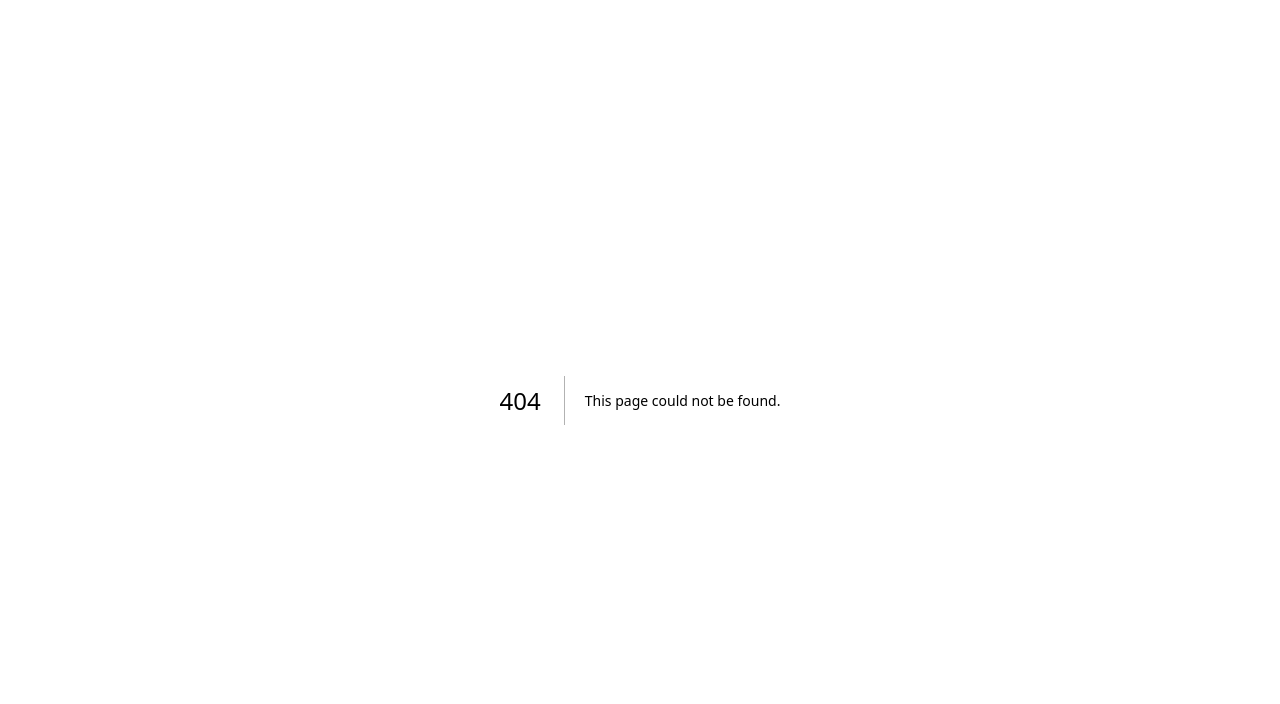
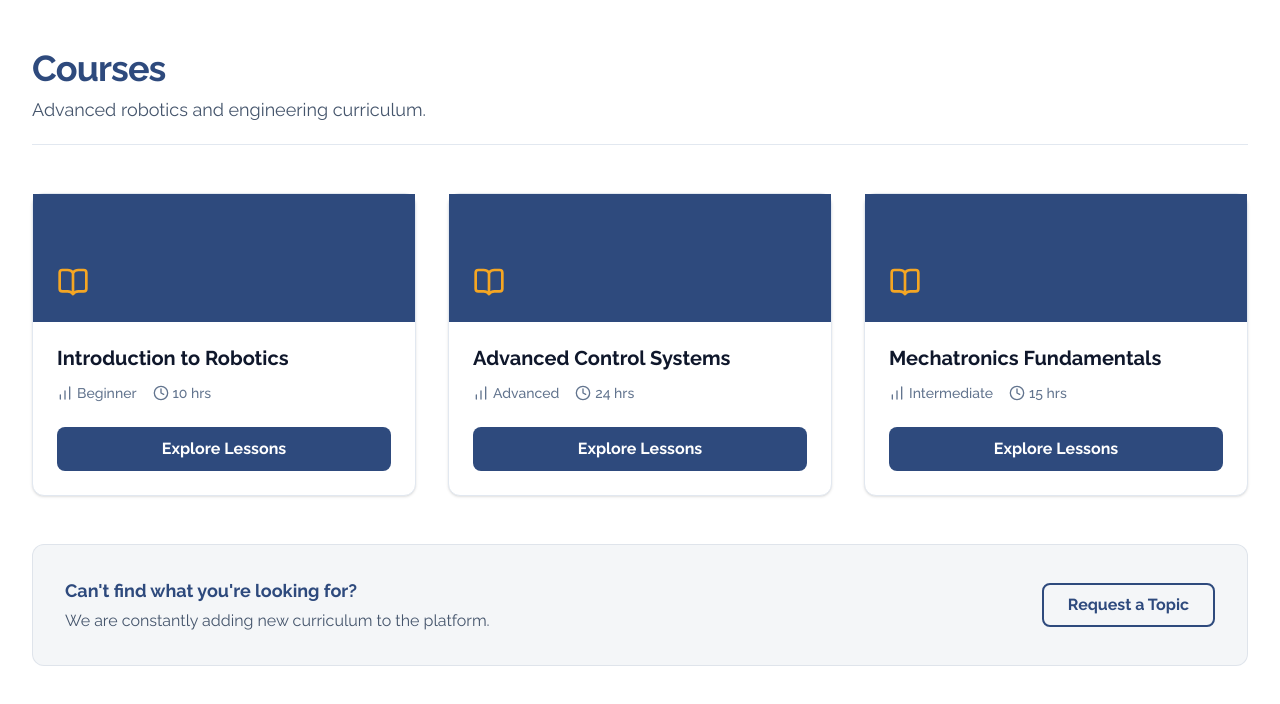
Before and after one commit to KerelosNasser/code-red, a Next.js app: page /courses in a window 1280 px wide. Before the commit this address had no page. Shown: the top 704 px of the page. Built offline with nearby package versions, Linux system fonts and the light colour scheme.

Commit message:
feat: scaffold about, store, and courses pages

```diff
--- /dev/null
+++ b/app/about/page.tsx
@@ -0,0 +1,36 @@
+export default function AboutPage() {
+  return (
+    <div className="mx-auto max-w-7xl px-4 py-12 sm:px-6 lg:px-8">
+      <div className="mb-8 border-b border-slate-200 pb-5">
+        <h1 className="text-4xl font-bold tracking-tight text-[#2E4A7D]">About DaRa</h1>
+        <p className="mt-2 text-lg font-medium text-[#F5A623] uppercase tracking-wider">
+          Didaskalia Advanced Robotics Association
+        </p>
+      </div>
+
+      <div className="grid grid-cols-1 md:grid-cols-2 gap-12 items-start">
+        <div className="space-y-6 text-slate-700 leading-relaxed">
+          <p className="text-xl font-semibold text-slate-900">
+            Pioneering the future of robotics education through structured learning and community engagement.
+          </p>
+          <p>
+            DaRa is a dedicated association focused on bringing advanced robotics and engineering concepts to students and enthusiasts. Our mission is to bridge the gap between theoretical knowledge and practical application.
+          </p>
+          <p>
+            Through our specialized curriculum, hands-on workshops, and competitive challenges, we prepare the next generation of innovators to excel in the rapidly evolving field of technology.
+          </p>
+        </div>
+
+        <div className="rounded-xl border border-slate-200 bg-white p-8 shadow-sm space-y-4">
+          <h3 className="text-xl font-bold text-[#2E4A7D]">Our Core Values</h3>
+          <ul className="space-y-3 list-disc list-inside text-slate-600 font-medium">
+            <li>Precision in Engineering</li>
+            <li>Structure in Learning</li>
+            <li>Innovation in Design</li>
+            <li>Excellence in Execution</li>
+          </ul>
+        </div>
+      </div>
+    </div>
+  )
+}
--- /dev/null
+++ b/app/courses/page.tsx
@@ -0,0 +1,55 @@
+import { BookOpen, Clock, BarChart } from "lucide-react"
+
+export default function CoursesPage() {
+  return (
+    <div className="mx-auto max-w-7xl px-4 py-12 sm:px-6 lg:px-8">
+      <div className="mb-12 border-b border-slate-200 pb-5">
+        <h1 className="text-4xl font-bold tracking-tight text-[#2E4A7D]">Courses</h1>
+        <p className="mt-2 text-lg text-slate-600">Advanced robotics and engineering curriculum.</p>
+      </div>
+
+      <div className="grid grid-cols-1 gap-8 md:grid-cols-2 lg:grid-cols-3">
+        {/* Placeholder for Course Cards */}
+        {[
+          { title: "Introduction to Robotics", level: "Beginner", time: "10 hrs" },
+          { title: "Advanced Control Systems", level: "Advanced", time: "24 hrs" },
+          { title: "Mechatronics Fundamentals", level: "Intermediate", time: "15 hrs" },
+        ].map((course, i) => (
+          <div key={i} className="flex flex-col rounded-xl border border-slate-200 bg-white shadow-sm transition-all hover:border-[#F5A623]/30">
+            <div className="h-32 bg-[#2E4A7D] p-6 flex items-end">
+              <BookOpen className="h-8 w-8 text-[#F5A623]" />
+            </div>
+            <div className="p-6 flex-1 flex flex-col">
+              <div className="flex-1 space-y-3">
+                <h3 className="text-xl font-bold text-slate-900 leading-tight">{course.title}</h3>
+                <div className="flex items-center gap-4 text-sm font-medium text-slate-500">
+                  <div className="flex items-center gap-1">
+                    <BarChart className="h-4 w-4" />
+                    <span>{course.level}</span>
+                  </div>
+                  <div className="flex items-center gap-1">
+                    <Clock className="h-4 w-4" />
+                    <span>{course.time}</span>
+                  </div>
+                </div>
+              </div>
+              <button className="mt-6 w-full py-2.5 bg-[#2E4A7D] hover:bg-[#2E4A7D]/90 text-white font-bold rounded-lg transition-colors">
+                Explore Lessons
+              </button>
+            </div>
+          </div>
+        ))}
+      </div>
+
+      <div className="mt-12 p-8 rounded-xl bg-[#2E4A7D]/5 border border-[#2E4A7D]/10 flex flex-col md:flex-row items-center justify-between gap-6">
+        <div className="space-y-1">
+          <h4 className="text-lg font-bold text-[#2E4A7D]">Can't find what you're looking for?</h4>
+          <p className="text-slate-600">We are constantly adding new curriculum to the platform.</p>
+        </div>
+        <button className="px-6 py-2 border-2 border-[#2E4A7D] text-[#2E4A7D] font-bold rounded-lg hover:bg-[#2E4A7D] hover:text-white transition-all whitespace-nowrap">
+          Request a Topic
+        </button>
+      </div>
+    </div>
+  )
+}
--- /dev/null
+++ b/app/store/page.tsx
@@ -0,0 +1,46 @@
+import { ShoppingCart } from "lucide-react"
+
+export default function StorePage() {
+  return (
+    <div className="mx-auto max-w-7xl px-4 py-12 sm:px-6 lg:px-8">
+      <div className="mb-12 border-b border-slate-200 pb-5 flex justify-between items-end">
+        <div>
+          <h1 className="text-4xl font-bold tracking-tight text-[#2E4A7D]">Store</h1>
+          <p className="mt-2 text-lg text-slate-600">Professional robotics equipment and specialized kits.</p>
+        </div>
+        <div className="flex items-center gap-2 px-4 py-2 bg-slate-100 rounded-lg text-[#2E4A7D] font-semibold">
+          <ShoppingCart className="h-5 w-5" />
+          <span>Catalog</span>
+        </div>
+      </div>
+
+      <div className="grid grid-cols-1 gap-8 sm:grid-cols-2 lg:grid-cols-3">
+        {/* Placeholder for Product Cards */}
+        {[1, 2, 3].map((i) => (
+          <div key={i} className="group overflow-hidden rounded-xl border border-slate-200 bg-white transition-all hover:shadow-md">
+            <div className="aspect-square bg-slate-100 flex items-center justify-center relative overflow-hidden">
+              <span className="text-slate-400 font-medium">Product Image {i}</span>
+              <div className="absolute inset-0 bg-black/5 opacity-0 group-hover:opacity-100 transition-opacity" />
+            </div>
+            <div className="p-6 space-y-4">
+              <div className="space-y-1">
+                <h3 className="text-lg font-bold text-slate-900">Robotics Component Kit {i}</h3>
+                <p className="text-sm text-slate-500 line-clamp-2">High-precision components for advanced robotics applications.</p>
+              </div>
+              <div className="flex items-center justify-between pt-4 border-t border-slate-100">
+                <span className="text-xl font-bold text-[#2E4A7D]">$0.00</span>
+                <button className="px-4 py-2 bg-[#F5A623] hover:bg-[#F5A623]/90 text-white text-sm font-bold rounded-lg transition-colors">
+                  View Details
+                </button>
+              </div>
+            </div>
+          </div>
+        ))}
+      </div>
+
+      <div className="mt-12 rounded-xl border border-dashed border-slate-300 bg-slate-50 p-12 text-center">
+        <p className="text-slate-500 font-medium italic">Full catalog coming soon...</p>
+      </div>
+    </div>
+  )
+}
```
